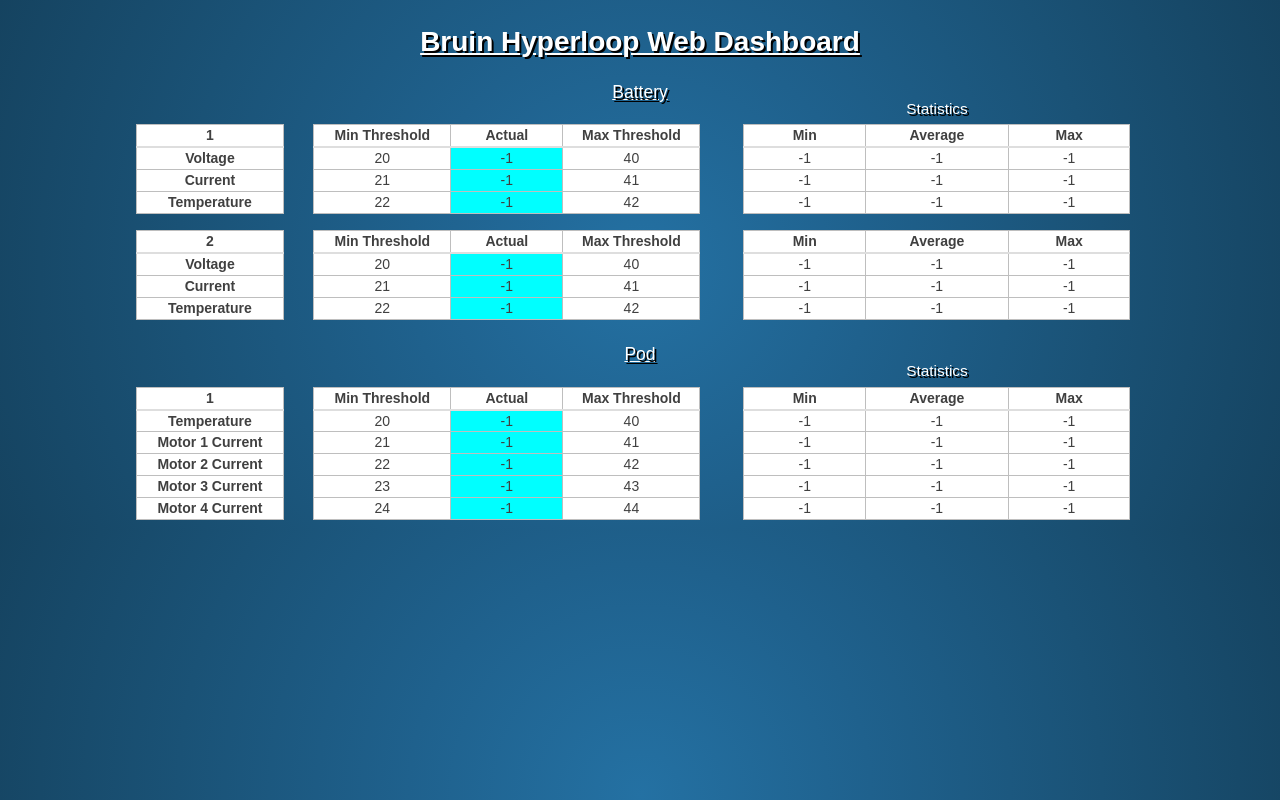
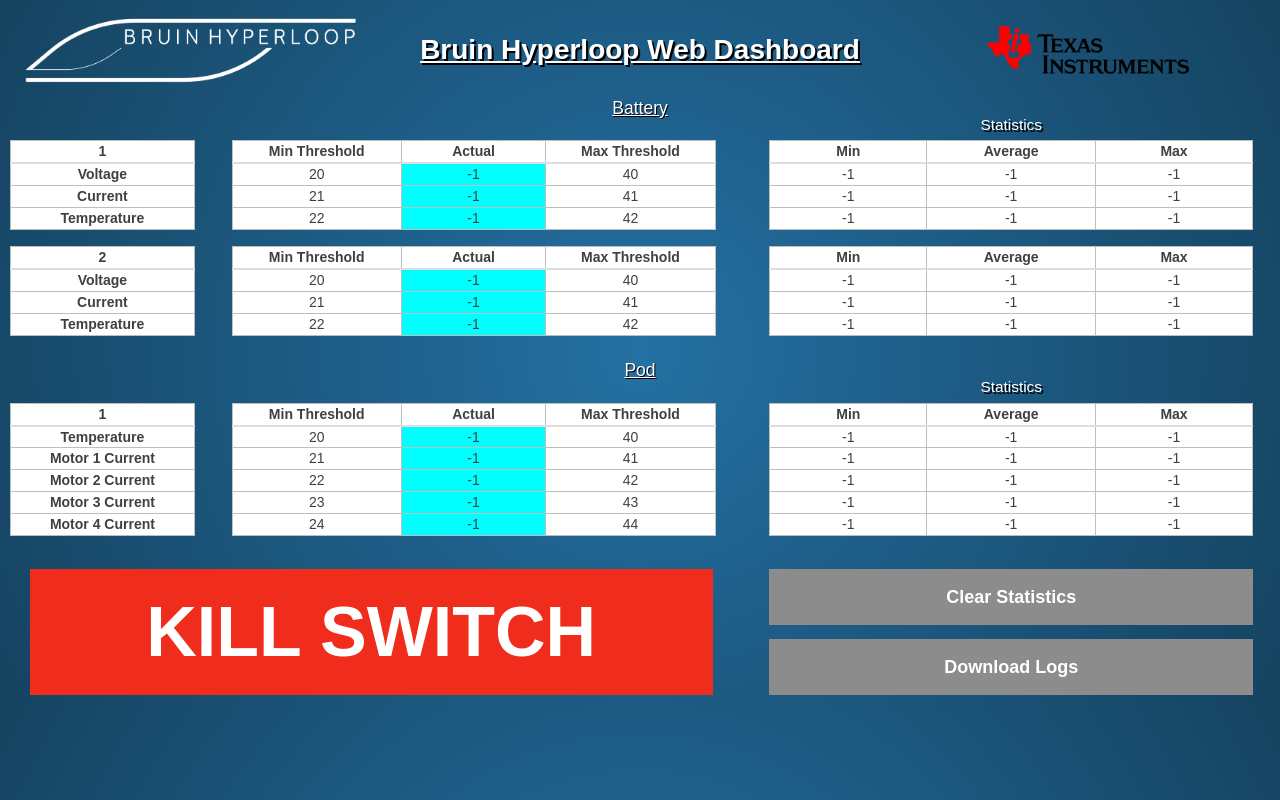
Before and after one commit to harrisonCassar/BruinHyperloop_PodHealthViewer, a React (Create React App) app: page / in a window 1280 px wide. Built offline with nearby package versions, Linux system fonts and the light colour scheme.

Commit message:
Implements all requested design updates by admin

```diff
--- a/src/App.js
+++ b/src/App.js
@@ -1,5 +1,7 @@
 import React, {Component} from 'react';
 import {Table, OverallTable, LabelTable} from './Table';
+import hyperloop_logo from './hyperloop_logo.png';
+import TI_logo from './TI_logo.png';
 
 var tableNumbers = {
     "B1": 0,
@@ -198,25 +200,33 @@ class App extends Component {
 
     //handleSubmit function used by button as a functionality test method for the updateValue function
     handleSubmit(event) {
-        updateValue("B1_Voltage_Actual",30);
+        alert("ALERT!");
     }
 
     render() {
         return (
-            <div className="container">
-            	<br />
-                <br />
-            	<div className="title">
-                    Bruin Hyperloop Web Dashboard
-                </div>
-                <br />
-                <br />
+            <div class="full-container">
+                <table class="container">
+                    <div class="logocolumn">
+                        <img src={hyperloop_logo} alt="Bruin Hyperloop"  width="348" height="80" />
+                    </div>
 
-                <div className="tableTitle">
+                    <div class="titlecolumn">
+                        <div class="title">
+                            Bruin Hyperloop Web Dashboard
+                        </div>
+                    </div>
+
+                    <div class="logocolumn">
+                        <img src={TI_logo} alt="Texas Instruments" width="220" height="66" />
+                    </div>
+                </table>
+
+                <div class="tableTitle">
                     Battery
                 </div>
 
-                <table class="parent">
+                <table class="container">
                     <div class="labelcolumn">
                         <br />
                         <LabelTable
@@ -233,9 +243,7 @@ class App extends Component {
                     </div>
 
                     <div class="pagecolumn">
-
                         <br />
-
                         <Table
                         tableLabel={this.state.livetables[0].tableLabel}
                         minValues={this.state.livetables[0].minValues}
@@ -256,7 +264,7 @@ class App extends Component {
                     </div>
 
                     <div class="pagecolumn">
-                        <div className="tableSmallTitle">
+                        <div class="tableSmallTitle">
                             Statistics
                         </div>
 
@@ -276,11 +284,11 @@ class App extends Component {
 
                 <br />
 
-                <div className="tableTitle">
+                <div class="tableTitle">
                     Pod
                 </div>
 
-                <table class="parent">
+                <table class="container">
                     <div class="labelcolumn">
                         <br />
 
@@ -304,7 +312,7 @@ class App extends Component {
                         />
                     </div>
                     <div class="pagecolumn">
-                        <div className="tableSmallTitle">
+                        <div class="tableSmallTitle">
                             Statistics
                         </div>
 
@@ -315,6 +323,27 @@ class App extends Component {
                         />
                     </div>
                 </table>
+
+                <br />
+
+                <table class="container" height="140px">
+                    <div class="killButtonColumn">
+                        <button class="killButton" onClick={(i) => this.handleSubmit()}>KILL SWITCH</button>
+                    </div>
+
+                    <div class="statsButtonColumn">
+                        <div class="statsButtonContainer">
+                            <button class="clearStatsButton" onClick={(i) => this.handleSubmit()}>Clear Statistics</button>
+                        </div>
+
+                        <div class="statsButtonContainer">
+                            <button class="downloadLogsButton" onClick={(i) => this.handleSubmit()}>Download Logs</button>
+                        </div>
+                    </div>
+
+                </table>
+
+
             </div>
         );
     }
--- a/src/index.css
+++ b/src/index.css
@@ -1,3 +1,13 @@
+html {
+  font-family: Arial, sans-serif;
+  font-size: 14px;
+  line-height: 1.2rem; }
+
+body {
+  color: #404040;
+  background-image: radial-gradient(circle, #2471A3, #1F618D, #1A5276, #154360);
+  font-size: 1rem; }
+
 table {
   border-collapse: collapse;
   margin-left: auto;
@@ -7,10 +17,51 @@ table {
   max-width: 100%;
 }
 
-.parent {
-    width: 80%;
-    margin: 0 auto;
-    border: 0px solid red; /*for debugging purposes, change to 1px solid red */
+.full-container {
+  width: 100%;
+  margin: 0 auto;
+  border: 0px solid yellow; /*for debugging purposes, change to 1px solid red */
+}
+
+.container {
+  width: 100%;
+  margin: 0 auto;
+  display: flex;
+  align-items: center;
+  justify-content: space-between;
+  border: 0px solid red; /*for debugging purposes, change to 1px solid red */
+}
+
+.statsButtonContainer {
+  width: 100%;
+  height: 50%;
+  margin: 0 auto;
+  display: flex;
+  align-items: center;
+  justify-content: center;
+  border: 0px solid red; /*for debugging purposes, change to 1px solid red */
+}
+
+/* Formatting columns
+  =============== */
+
+.logocolumn {
+  width: 30%;
+  height: 100px;
+  display: flex;
+  align-items: center;
+  justify-content: center;
+  border: 0px solid lightgreen; /*for debugging purposes, change to 1px solid lightgreen */
+}
+
+.titlecolumn {
+  float: left;
+  width: 40%;
+  display: flex;
+  align-items: center;
+  justify-content: center;
+  height: 100px;
+  border: 0px solid lightgreen; /*for debugging purposes, change to 1px solid lightgreen */
 }
 
 .labelcolumn {
@@ -25,14 +76,31 @@ table {
   border: 0px solid blue; /*for debugging purposes, change to 1px solid blue */
 }
 
-.labeltable {
-  width: 90%;
+.killButtonColumn {
+  float: left;
+  width: 58%;
+  height: 100%;
+  display: flex;
+  align-items: center;
+  justify-content: center;
+  border: 0px solid magenta; /*for debugging purposes, change to 1px solid blue */
 }
 
-.livetable {
-  width: 90%;
+.statsButtonColumn {
+  float: left;
+  width: 42%;
+  height: 100%;
+  align-content: flex-end;
+  justify-content: center;
+  margin: 0 auto;
+  border: 0px solid white; /*for debugging purposes, change to 1px solid blue */
 }
 
+/* Visible Tables
+  =============== */
+
+.labeltable,
+.livetable,
 .overalltable {
   width: 90%;
 }
@@ -50,7 +118,7 @@ div.tableTitle {
   text-align: center;
   font-size: 125%;
   text-decoration: underline;
-  text-shadow: 2px 2px 0px #000;
+  text-shadow: 1px 1px 0px #000;
   color: #FFFFFF;
 }
 
@@ -88,29 +156,6 @@ td.othercol {
 body {
   margin: 0; }
 
-/* Reset
-  =============== */
-html {
-  box-sizing: border-box; }
-
-*,
-*::before,
-*::after {
-  box-sizing: inherit; }
-
-/* Scaffolding
-  =============== */
-
-html {
-  font-family: Arial, sans-serif;
-  font-size: 14px;
-  line-height: 1.2rem; }
-
-body {
-  color: #404040;
-  background-image: radial-gradient(circle, #2471A3, #1F618D, #1A5276, #154360);
-  font-size: 1rem; }
-
 thead th {
   border-bottom: 2px solid #dedede; }
 
@@ -126,25 +171,67 @@ td {
   padding: 0rem;
   border: 1px solid rgb(190, 190, 190); }
 
-/* Container classes (for later potential use)
+/* Button Formatting
   =============== */
-/*
-.full-container {
-  max-width: 100%;
-  padding: 0 1rem; }
 
-.container, .small-container, .medium-container {
-  max-width: 1200px;
-  padding: 0 1rem;
-  margin-left: auto;
-  margin-right: auto; }
+.killButton {
+  width: 92%;
+  height: 90%;
+  border: none;
+  background-color: #f02c1d;
+  color: white;
+  font-size: 70px;
+  font-weight: bold;
+  cursor: pointer;
+  text-align: center;
+}
 
-.small-container {
-  max-width: 800px; }
+.clearStatsButton {
+  width: 90%;
+  height: 80%;
+  border: none;
+  background-color: #8c8c8c;
+  color: white;
+  font-size: 18px;
+  font-weight: bold;
+  cursor: pointer;
+  text-align: center;
+}
 
-.medium-container {
-  max-width: 1000px; }
+.downloadLogsButton {
+  width: 90%;
+  height: 80%;
+  border: none;
+  background-color: #8c8c8c;
+  color: white;
+  font-size: 18px;
+  font-weight: bold;
+  cursor: pointer;
+  text-align: center;
+}
 
-.content-section {
-  padding: 30px 0; }
-*/
+.killButton:hover {
+  background-color: #ff5347;
+  color:black;
+}
+
+.clearStatsButton:hover {
+  background-color: #e3e3e3;
+  color:black;
+}
+
+.downloadLogsButton:hover {
+  background-color: #e3e3e3;
+  color:black;
+}
+
+/* Reset
+  =============== */
+
+html {
+  box-sizing: border-box; }
+
+*,
+*::before,
+*::after {
+  box-sizing: inherit; }
```
Also changed, not shown: src/TI_logo.png (added), src/hyperloop_logo.png (added).
